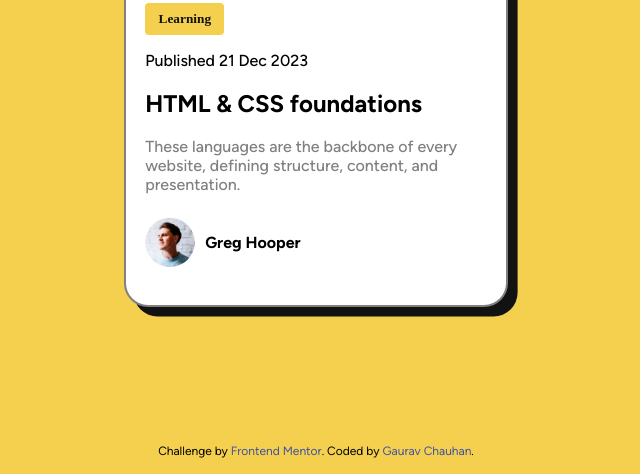
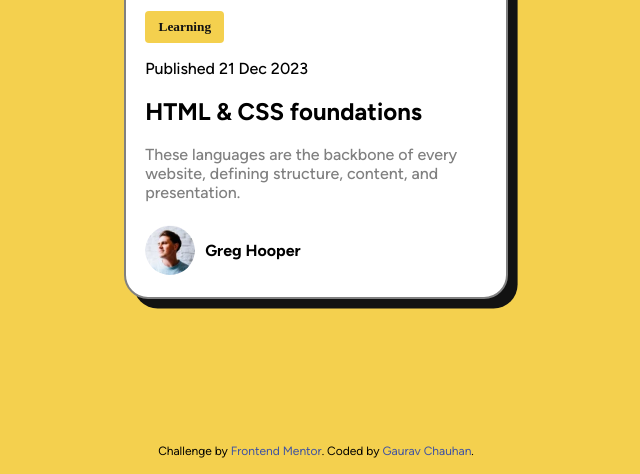
Before and after one commit to gauravc21609/card, a plain HTML site: page index.html in a window 1280 px wide. Shown: the part 326-800 px from the top of the page, without its empty margins (324-964 px from the left). Drawn offline with Linux system fonts and the light colour scheme; a web font is replaced by a local one.

Commit message:
height set

```diff
--- a/style.css
+++ b/style.css
@@ -54,7 +54,7 @@ body {
 
 .content {
   width: min(24rem, 96vw);
-  height: min(40em, 32em);
+  height: min(40em, 31em);
   padding: 1.2em;
   margin: auto;
   border-radius: 24px;
```
